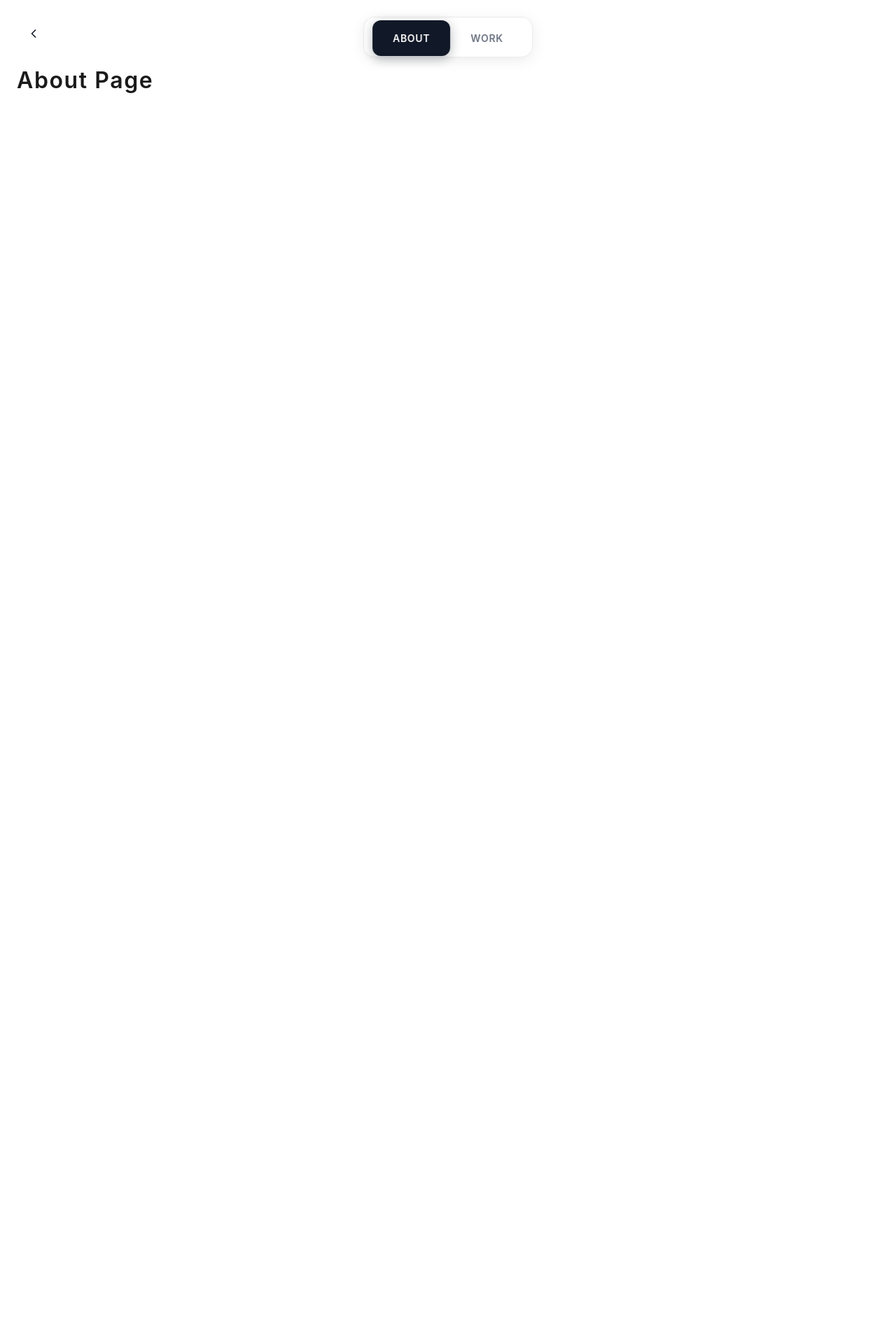
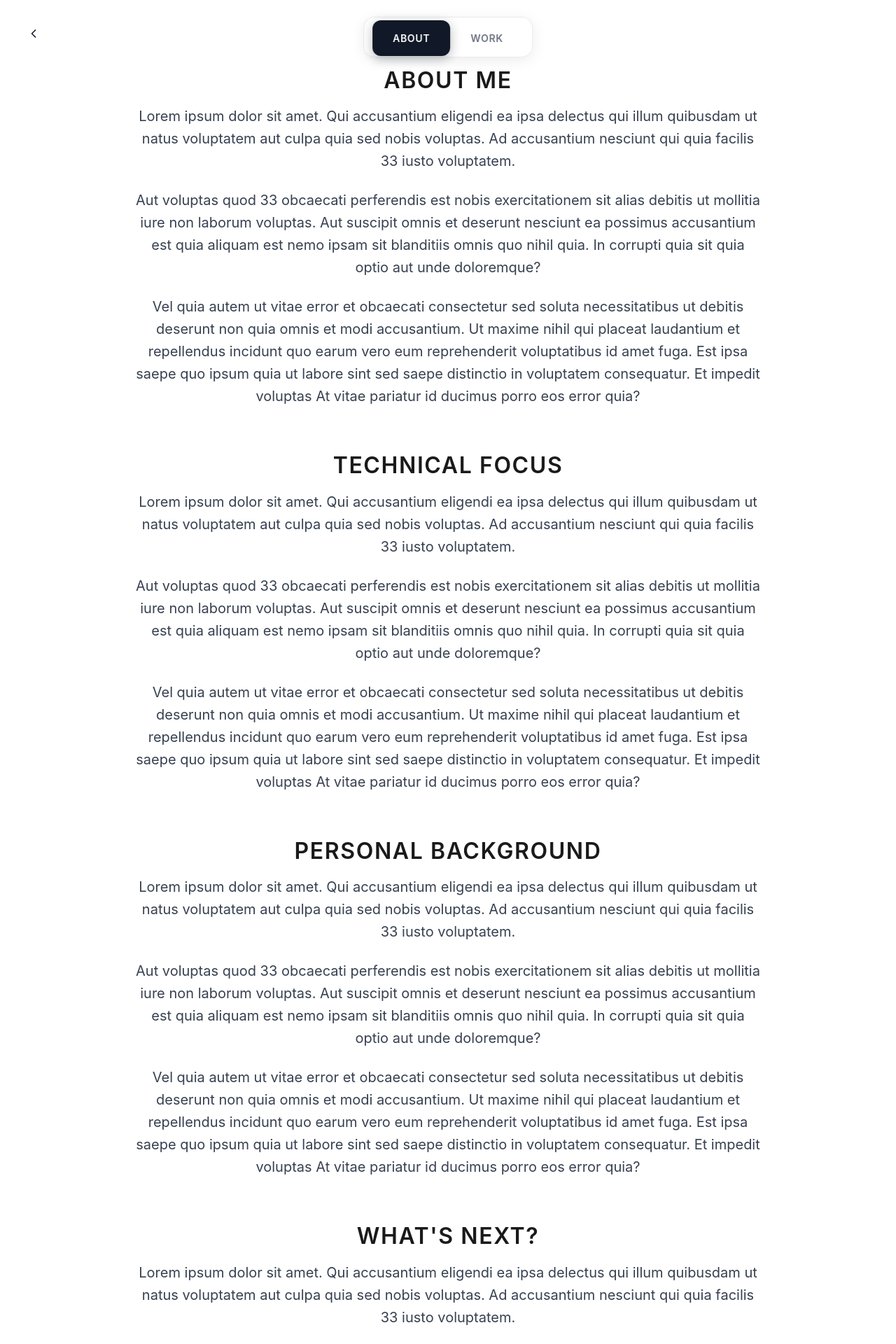
Before and after one commit to hieuristik/portfolio-site, a Next.js app: page /about in a window 1280 px wide. Shown: the top 1920 px of the page at 70% size. Before the commit the page ends 800 px from the top, so only its background shows below. Built offline with nearby package versions, Linux system fonts and the light colour scheme.

Commit message:
Setting template for About page

```diff
--- a/src/app/about/page.js
+++ b/src/app/about/page.js
@@ -1,7 +1,27 @@
+import Footer from "@/components/Footer";
+
 export default function About() {
   return (
-    <div className="pt-24 px-6 flex justify-between items-start">
-      <h1>About Page</h1>
+    <div className="pt-24 px-6 min-h-screen">
+      <div className="max-w-4xl mx-auto">
+        <div className="space-y-4 text-center">
+          <h1 id="about-me" className="text-3x1 font-bold">ABOUT ME</h1>
+          <p>Lorem ipsum dolor sit amet. Qui accusantium eligendi ea ipsa delectus qui illum quibusdam ut natus voluptatem aut culpa quia sed nobis voluptas. Ad accusantium nesciunt qui quia facilis 33 iusto voluptatem. </p><p>Aut voluptas quod 33 obcaecati perferendis est nobis exercitationem sit alias debitis ut mollitia iure non laborum voluptas. Aut suscipit omnis et deserunt nesciunt ea possimus accusantium est quia aliquam est nemo ipsam sit blanditiis omnis quo nihil quia. In corrupti quia sit quia optio aut unde doloremque? </p><p>Vel quia autem ut vitae error et obcaecati consectetur sed soluta necessitatibus ut debitis deserunt non quia omnis et modi accusantium. Ut maxime nihil qui placeat laudantium et repellendus incidunt quo earum vero eum reprehenderit voluptatibus id amet fuga. Est ipsa saepe quo ipsum quia ut labore sint sed saepe distinctio in voluptatem consequatur. Et impedit voluptas At vitae pariatur id ducimus porro eos error quia? </p>
+
+          <h1 id="technical-focus" className="mt-16 text-3xl font-bold">TECHNICAL FOCUS</h1>
+          <p>Lorem ipsum dolor sit amet. Qui accusantium eligendi ea ipsa delectus qui illum quibusdam ut natus voluptatem aut culpa quia sed nobis voluptas. Ad accusantium nesciunt qui quia facilis 33 iusto voluptatem. </p><p>Aut voluptas quod 33 obcaecati perferendis est nobis exercitationem sit alias debitis ut mollitia iure non laborum voluptas. Aut suscipit omnis et deserunt nesciunt ea possimus accusantium est quia aliquam est nemo ipsam sit blanditiis omnis quo nihil quia. In corrupti quia sit quia optio aut unde doloremque? </p><p>Vel quia autem ut vitae error et obcaecati consectetur sed soluta necessitatibus ut debitis deserunt non quia omnis et modi accusantium. Ut maxime nihil qui placeat laudantium et repellendus incidunt quo earum vero eum reprehenderit voluptatibus id amet fuga. Est ipsa saepe quo ipsum quia ut labore sint sed saepe distinctio in voluptatem consequatur. Et impedit voluptas At vitae pariatur id ducimus porro eos error quia? </p>
+
+
+          <h1 id="personal-background" className="mt-16 text-3xl font-bold">PERSONAL BACKGROUND</h1>
+          <p>Lorem ipsum dolor sit amet. Qui accusantium eligendi ea ipsa delectus qui illum quibusdam ut natus voluptatem aut culpa quia sed nobis voluptas. Ad accusantium nesciunt qui quia facilis 33 iusto voluptatem. </p><p>Aut voluptas quod 33 obcaecati perferendis est nobis exercitationem sit alias debitis ut mollitia iure non laborum voluptas. Aut suscipit omnis et deserunt nesciunt ea possimus accusantium est quia aliquam est nemo ipsam sit blanditiis omnis quo nihil quia. In corrupti quia sit quia optio aut unde doloremque? </p><p>Vel quia autem ut vitae error et obcaecati consectetur sed soluta necessitatibus ut debitis deserunt non quia omnis et modi accusantium. Ut maxime nihil qui placeat laudantium et repellendus incidunt quo earum vero eum reprehenderit voluptatibus id amet fuga. Est ipsa saepe quo ipsum quia ut labore sint sed saepe distinctio in voluptatem consequatur. Et impedit voluptas At vitae pariatur id ducimus porro eos error quia? </p>
+
+          <h1 id="whats-next" className="mt-16 text-3xl font-bold">WHAT'S NEXT?</h1>
+          <p>Lorem ipsum dolor sit amet. Qui accusantium eligendi ea ipsa delectus qui illum quibusdam ut natus voluptatem aut culpa quia sed nobis voluptas. Ad accusantium nesciunt qui quia facilis 33 iusto voluptatem. </p><p>Aut voluptas quod 33 obcaecati perferendis est nobis exercitationem sit alias debitis ut mollitia iure non laborum voluptas. Aut suscipit omnis et deserunt nesciunt ea possimus accusantium est quia aliquam est nemo ipsam sit blanditiis omnis quo nihil quia. In corrupti quia sit quia optio aut unde doloremque? </p><p>Vel quia autem ut vitae error et obcaecati consectetur sed soluta necessitatibus ut debitis deserunt non quia omnis et modi accusantium. Ut maxime nihil qui placeat laudantium et repellendus incidunt quo earum vero eum reprehenderit voluptatibus id amet fuga. Est ipsa saepe quo ipsum quia ut labore sint sed saepe distinctio in voluptatem consequatur. Et impedit voluptas At vitae pariatur id ducimus porro eos error quia? </p>
+
+        </div>
+      </div>
+      <br></br>
+      <Footer />
     </div>
   );
 }
```
